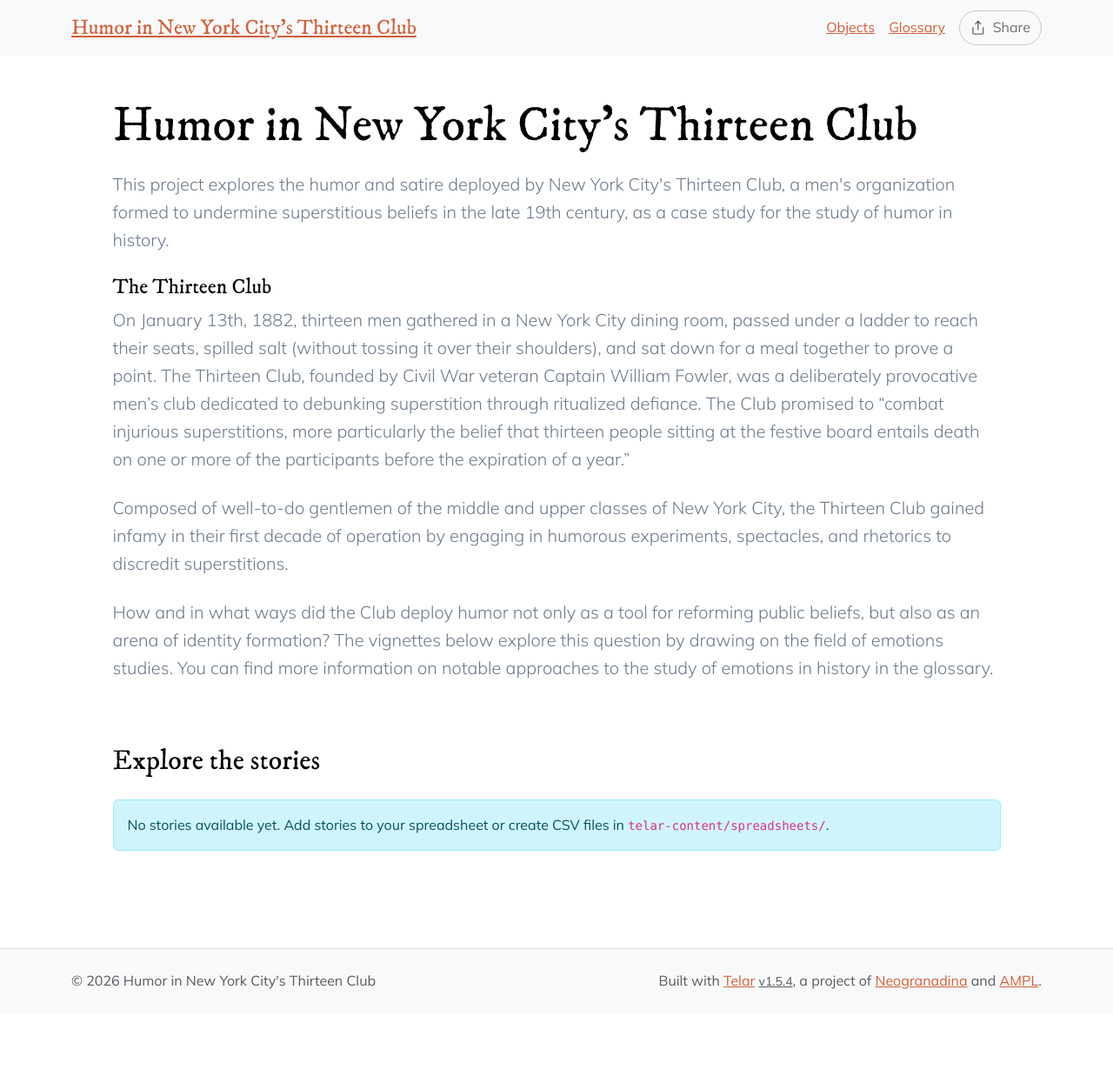
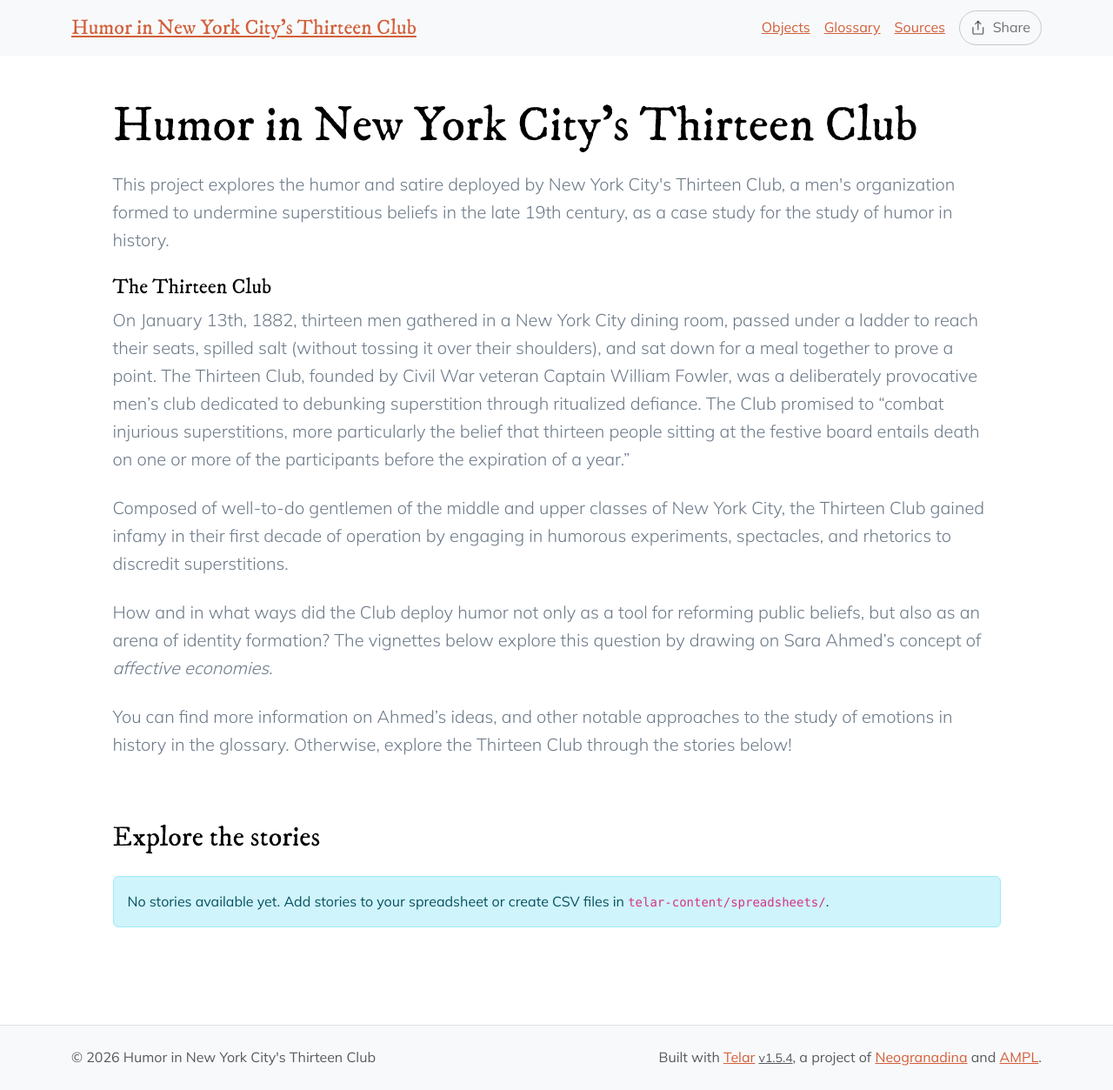
Before and after one commit to catabiesman/13club, a Jekyll site: the page built from index.md, in a window 1280 px wide. Shown: the whole page at 87% size. Built offline with Jekyll 4.4.1, drawn with Linux system fonts in a browser that asks for light colours; before the commit the page ends 1165 px from its top, so only the background shows below that.

Commit message:
Add 2 objects, modify 1 page, hide demo content
Added:
  Object: Thirteenth Annual Report
  Object: 'Ladies Defy Superstition'

Changed:
  Page: About

Published via Telar Compositor

```diff
--- a/_config.yml
+++ b/_config.yml
@@ -18,7 +18,7 @@
   show_on_homepage: true # Set to false to hide stories section from homepage (stories still accessible via direct URL)
   show_story_steps: true # Set to false to hide "Step X" overlay in stories
   show_object_credits: true # Set to true to display object credits badge (bottom-left corner, dismissable)
-  include_demo_content: true # Fetch demo stories from content.telar.org. Switch this off to hide demo stories and their content.
+  include_demo_content: false # Fetch demo stories from content.telar.org. Switch this off to hide demo stories and their content.
 
 # Collection Interface Settings
 collection_interface:
--- a/_data/navigation.yml
+++ b/_data/navigation.yml
@@ -5,3 +5,6 @@
   - title_en: "Glossary"
     titulo_es: "Glosario"
     url: /glossary/
+  - title_en: "Sources"
+    titulo_es: "Sources"
+    url: /sources/
--- a/index.md
+++ b/index.md
@@ -9,4 +9,6 @@
 
 Composed of well-to-do gentlemen of the middle and upper classes of New York City, the Thirteen Club gained infamy in their first decade of operation by engaging in humorous experiments, spectacles, and rhetorics to discredit superstitions.
 
-How and in what ways did the Club deploy humor not only as a tool for reforming public beliefs, but also as an arena of identity formation? The vignettes below explore this question by drawing on the field of emotions studies. You can find more information on notable approaches to the study of emotions in history in the glossary.
+How and in what ways did the Club deploy humor not only as a tool for reforming public beliefs, but also as an arena of identity formation? The vignettes below explore this question by drawing on Sara Ahmed's concept of _affective economies_.
+
+You can find more information on Ahmed's ideas, and other notable approaches to the study of emotions in history in the glossary. Otherwise, explore the Thirteen Club through the stories below!
```
Also changed, not shown: telar-content/spreadsheets/objects.csv (+6 -6 lines), telar-content/texts/pages/about.md (+0 -3 lines).
